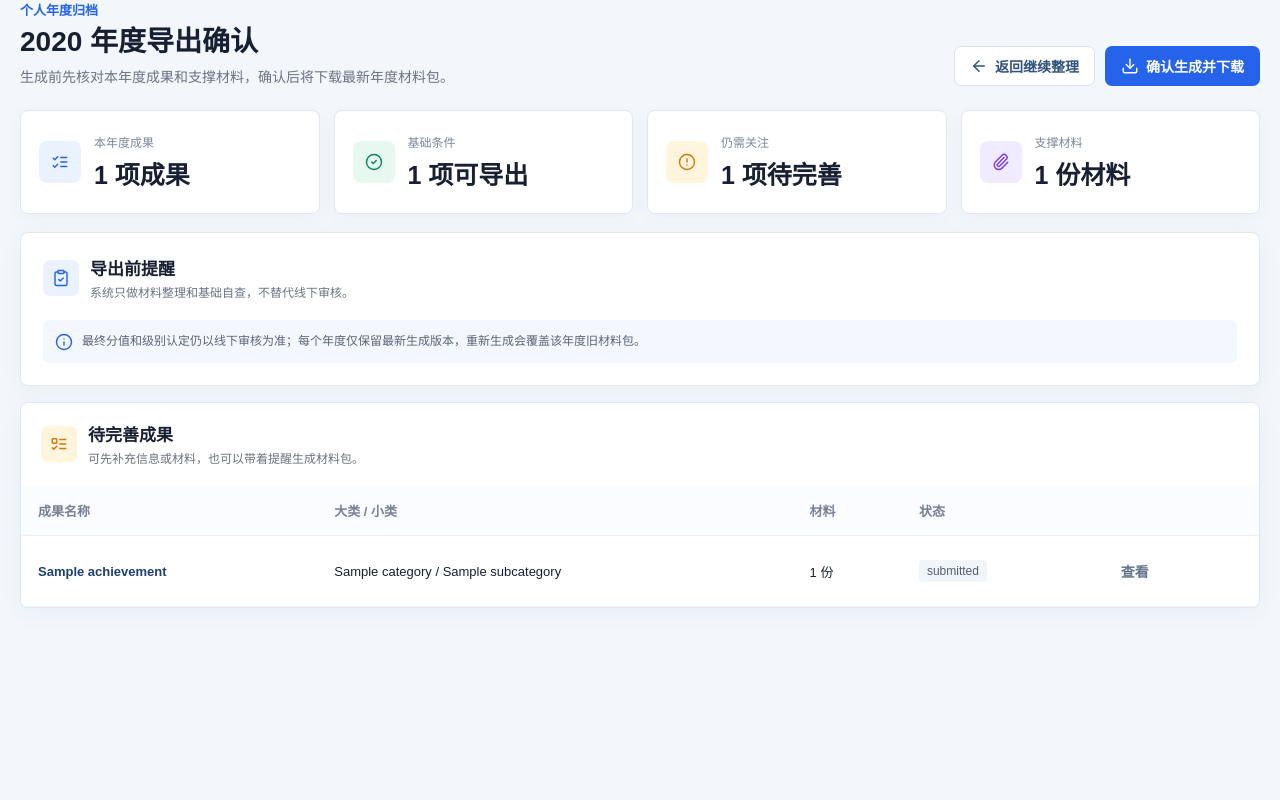
After one commit to Devilyuu/teacher-achievement-system, a FastAPI app: template app/templates/exports/review.html in a window 1280 px wide. The commit adds this page. Run offline with FastAPI, Linux system fonts and the light colour scheme; the template is opened without the code that fills it: most values are stand-ins (such as "Sample title", 1, 10 or a date in 2020).

Commit message:
feat: add annual export review page

```diff
--- a/app/templates/achievements/list.html
+++ b/app/templates/achievements/list.html
@@ -10,7 +10,7 @@
         <p class="muted">成果按绩效大类顺序归集，同类记录集中查看。</p>
     </div>
     <div class="header-actions">
-        <a class="button secondary" href="/exports/{{ selected_year }}/personal">
+        <a class="button secondary" href="/exports/{{ selected_year }}/review">
             <i data-lucide="archive-restore"></i>导出年度材料
         </a>
         <a class="button primary" href="/achievements/new">
--- a/app/templates/exports/list.html
+++ b/app/templates/exports/list.html
@@ -10,7 +10,7 @@
         <p class="muted">每个年度仅保留最新生成的申报清单与支撑材料包。</p>
     </div>
     <div class="header-actions">
-        <a class="button primary" href="/exports/{{ current_year }}/personal">
+        <a class="button primary" href="/exports/{{ current_year }}/review">
             <i data-lucide="package-plus"></i>生成 {{ current_year }} 年度材料
         </a>
     </div>
@@ -51,7 +51,7 @@
                     <i data-lucide="download"></i>下载最新版本
                 </a>
                 {% endif %}
-                <a class="button ghost" href="/exports/{{ row.record.year }}/personal">
+                <a class="button ghost" href="/exports/{{ row.record.year }}/review">
                     <i data-lucide="refresh-cw"></i>重新生成并下载
                 </a>
             </div>
@@ -65,7 +65,7 @@
         <span class="empty-icon"><i data-lucide="package-open"></i></span>
         <h2>还没有导出记录</h2>
         <p>生成年度材料后，最新版本会保存在这里，后续可以随时回来下载。</p>
-        <a class="button primary" href="/exports/{{ current_year }}/personal">
+        <a class="button primary" href="/exports/{{ current_year }}/review">
             <i data-lucide="package-plus"></i>生成 {{ current_year }} 年度材料
         </a>
     </div>
--- /dev/null
+++ b/app/templates/exports/review.html
@@ -0,0 +1,92 @@
+{% extends "base.html" %}
+
+{% block title %}{{ year }} 年度导出确认{% endblock %}
+
+{% block content %}
+<header class="page-header">
+    <div>
+        <p class="eyebrow">个人年度归档</p>
+        <h1>{{ year }} 年度导出确认</h1>
+        <p class="muted">生成前先核对本年度成果和支撑材料，确认后将下载最新年度材料包。</p>
+    </div>
+    <div class="header-actions">
+        <a class="button secondary" href="/achievements?year={{ year }}">
+            <i data-lucide="arrow-left"></i>返回继续整理
+        </a>
+        <a class="button primary" href="/exports/{{ year }}/personal">
+            <i data-lucide="download"></i>确认生成并下载
+        </a>
+    </div>
+</header>
+
+<section class="stat-grid">
+    <article class="stat-item">
+        <span class="stat-icon blue"><i data-lucide="list-checks"></i></span>
+        <div><span>本年度成果</span><strong>{{ achievements|length }} 项成果</strong></div>
+    </article>
+    <article class="stat-item">
+        <span class="stat-icon green"><i data-lucide="circle-check"></i></span>
+        <div><span>基础条件</span><strong>{{ ready_count }} 项可导出</strong></div>
+    </article>
+    <article class="stat-item">
+        <span class="stat-icon amber"><i data-lucide="circle-alert"></i></span>
+        <div><span>仍需关注</span><strong>{{ needs_attention|length }} 项待完善</strong></div>
+    </article>
+    <article class="stat-item">
+        <span class="stat-icon violet"><i data-lucide="paperclip"></i></span>
+        <div><span>支撑材料</span><strong>{{ material_count }} 份材料</strong></div>
+    </article>
+</section>
+
+<section class="panel export-history-panel">
+    <div class="section-heading">
+        <span class="section-icon blue"><i data-lucide="clipboard-check"></i></span>
+        <div><h2>导出前提醒</h2><p>系统只做材料整理和基础自查，不替代线下审核。</p></div>
+    </div>
+    <div class="review-note">
+        <i data-lucide="info"></i>
+        <span>最终分值和级别认定仍以线下审核为准；每个年度仅保留最新生成版本，重新生成会覆盖该年度旧材料包。</span>
+    </div>
+</section>
+
+<section class="panel table-panel summary-table-panel">
+    <div class="user-table-heading">
+        <div class="section-heading">
+            <span class="section-icon amber"><i data-lucide="list-todo"></i></span>
+            <div><h2>待完善成果</h2><p>可先补充信息或材料，也可以带着提醒生成材料包。</p></div>
+        </div>
+    </div>
+    {% if needs_attention %}
+    <div class="table-scroll">
+        <table>
+            <thead>
+                <tr>
+                    <th>成果名称</th>
+                    <th>大类 / 小类</th>
+                    <th>材料</th>
+                    <th>状态</th>
+                    <th aria-label="操作"></th>
+                </tr>
+            </thead>
+            <tbody>
+                {% for achievement in needs_attention %}
+                <tr>
+                    <td><a class="record-title" href="/achievements/{{ achievement.id }}">{{ achievement.title }}</a></td>
+                    <td>{{ achievement.category }} / {{ achievement.subcategory }}</td>
+                    <td>{{ achievement.materials|length }} 份</td>
+                    <td><span class="status status-{{ achievement.status }}">{{ achievement.status }}</span></td>
+                    <td><a class="button ghost" href="/achievements/{{ achievement.id }}">查看</a></td>
+                </tr>
+                {% endfor %}
+            </tbody>
+        </table>
+    </div>
+    {% else %}
+    <div class="empty-state">
+        <span class="empty-icon"><i data-lucide="circle-check"></i></span>
+        <h2>没有待完善成果</h2>
+        <p>当前年度成果已满足系统基础申报条件，仍请以线下审核结果为准。</p>
+    </div>
+    {% endif %}
+</section>
+{% endblock %}
```
Also changed, not shown: app/routers/exports.py (+37 -1 lines), tests/test_achievements.py (+3 -3 lines), tests/test_exports.py (+66 -1 lines).
